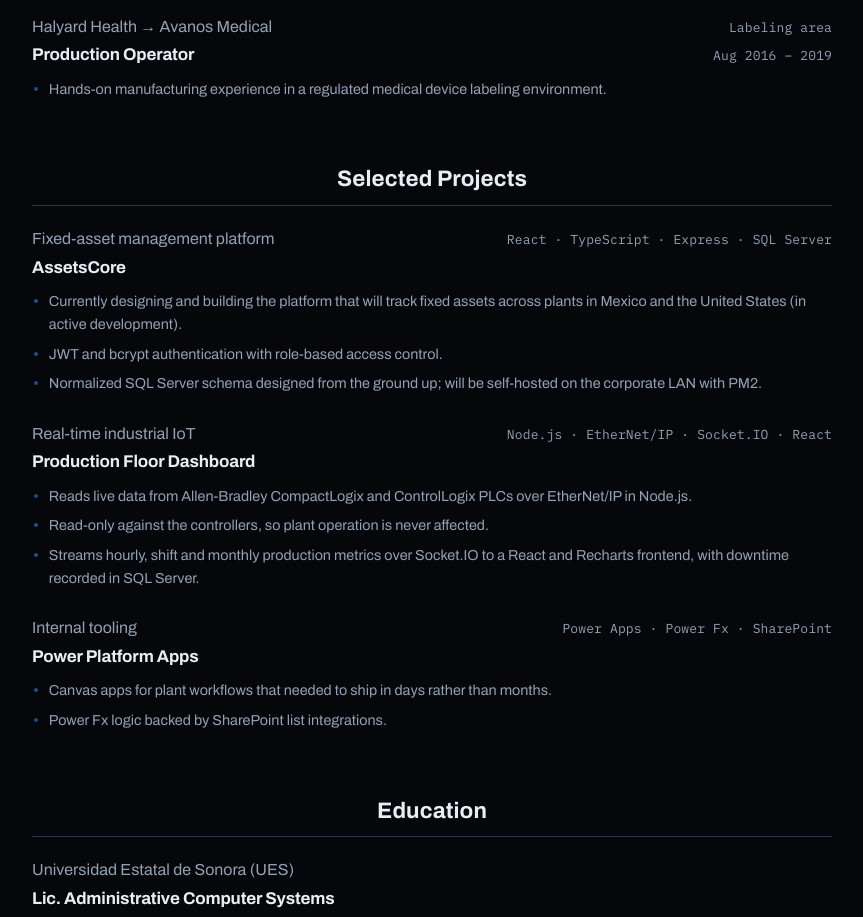
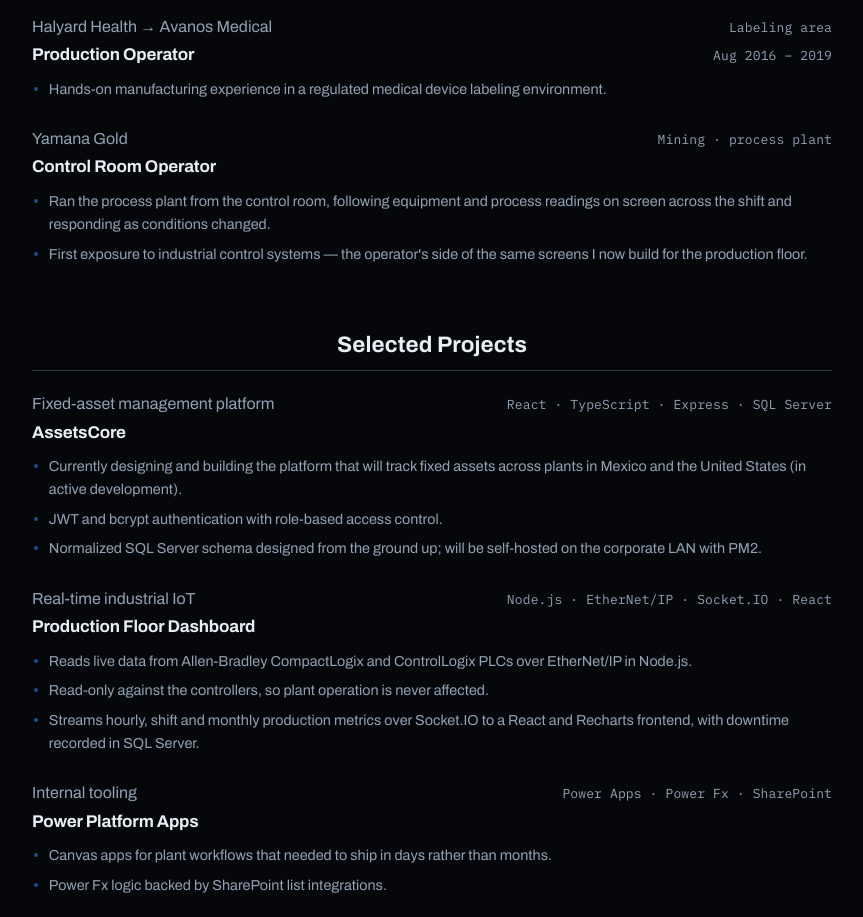
Before and after one commit to MiguelRogelio/curriculum, a React (Vite) app: page / in a window 1280 px wide. Shown: the part 1580-2497 px from the top of the page, without its empty margins (208-1071 px from the left). Built offline with nearby package versions, Linux system fonts and the light colour scheme.

Commit message:
Refactor Experience component to conditionally render role span; update profile data structure to allow optional span for roles without dates; add new role for Yamana Gold.

```diff
--- a/src/components/Experience.tsx
+++ b/src/components/Experience.tsx
@@ -30,11 +30,15 @@
             <p className="entry-org">{role.employer}</p>
             <p className="entry-context">{role.context}</p>
             <h3 className="entry-title">{role.title}</h3>
-            {/* The current role gets the accent; the rest stay quiet. */}
-            <p className={i === 0 ? 'entry-span entry-span--lead' : 'entry-span'}>
-              {role.span}
-              {role.live ? <Present /> : null}
-            </p>
+            {/* Dateless roles skip the element entirely rather than leaving an
+                empty line in the grid. The current role gets the accent; the
+                rest stay quiet. */}
+            {role.span || role.live ? (
+              <p className={i === 0 ? 'entry-span entry-span--lead' : 'entry-span'}>
+                {role.span}
+                {role.live ? <Present /> : null}
+              </p>
+            ) : null}
           </header>
 
           <ul className="entry-points">
--- a/src/data/profile.ts
+++ b/src/data/profile.ts
@@ -158,7 +158,8 @@
 
 export type Role = {
 	title: string;
-	span: string;
+	/** Optional: a role with no dates simply renders without them. */
+	span?: string;
 	employer: string;
 	context: string;
 	points: string[];
@@ -200,6 +201,15 @@
 			"Hands-on manufacturing experience in a regulated medical device labeling environment.",
 		],
 	},
+	{
+		employer: "Yamana Gold",
+		context: "Mining · process plant",
+		title: "Control Room Operator",
+		points: [
+			"Ran the process plant from the control room, following equipment and process readings on screen across the shift and responding as conditions changed.",
+			"First exposure to industrial control systems — the operator's side of the same screens I now build for the production floor.",
+		],
+	},
 ];
 
 /**
```
